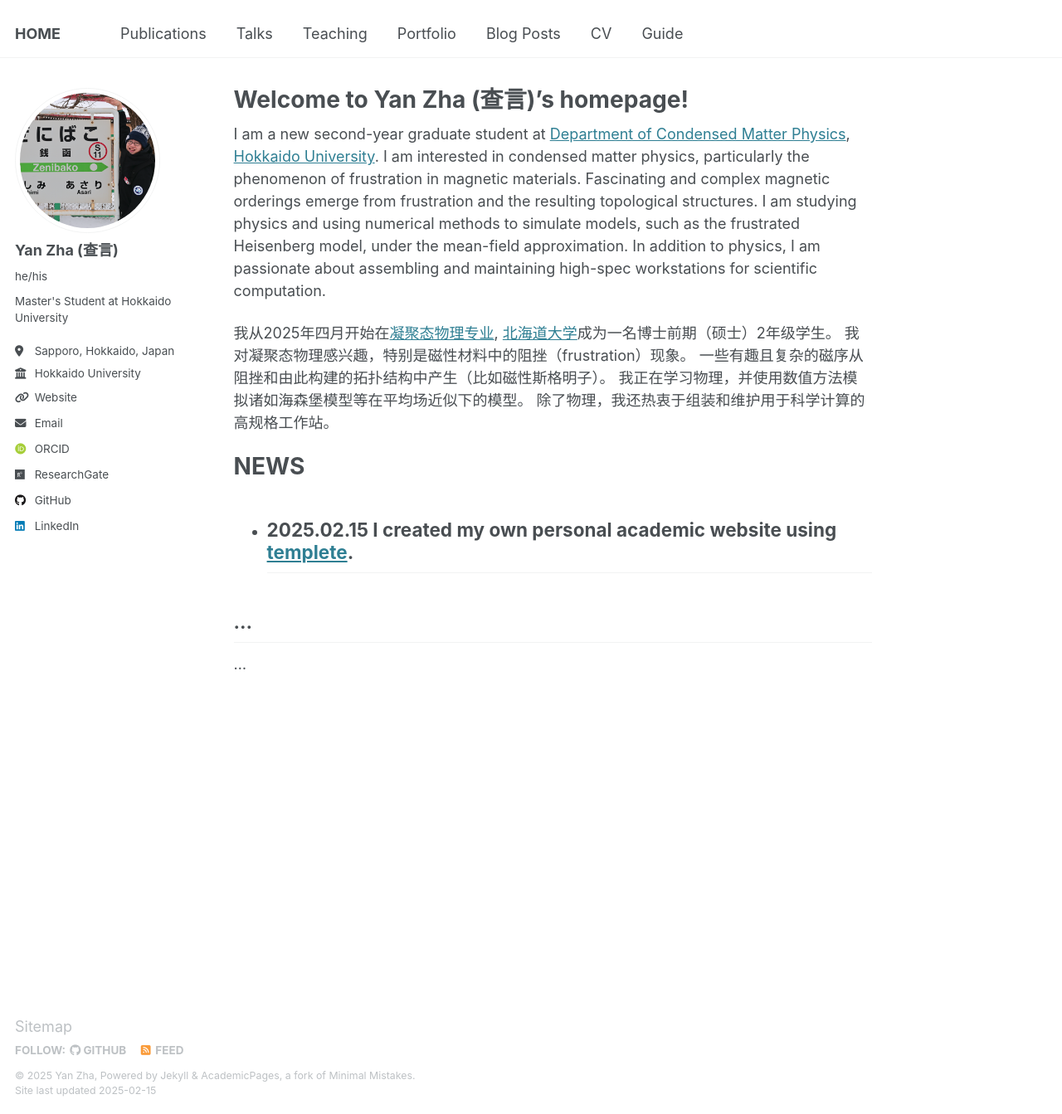
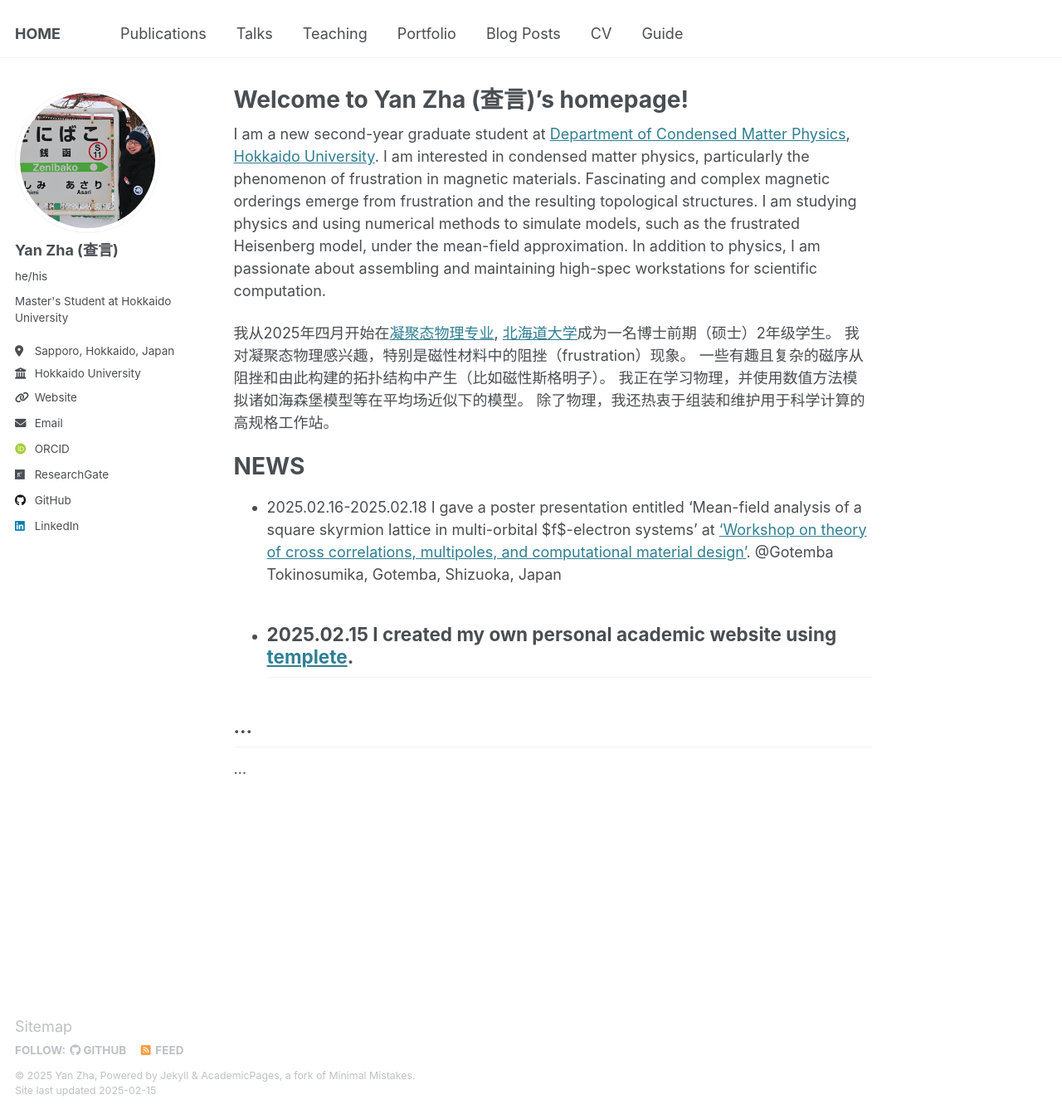
Before and after one commit to yzhacn/yzhacn.github.io, a Jekyll site: the page built from _pages/about.md, in a window 1280 px wide and 1343 px high. Shown: the whole window at 83% size. Built offline with Jekyll 4.4.1, drawn with Linux system fonts in a browser that asks for light colours; some web fonts are replaced.

Commit message:
Update about.md

```diff
--- a/_pages/about.md
+++ b/_pages/about.md
@@ -21,6 +21,8 @@ I am studying physics and using numerical methods to simulate models, such as th
 
 NEWS
 ======
+* 2025.02.16-2025.02.18 I gave a poster presentation entitled ‘Mean-field analysis of a square skyrmion lattice in multi-orbital $f$-electron systems’ at ['Workshop on theory of cross correlations, multipoles, and
+computational material design'](https://asymmetry.hiroshima-u.ac.jp/event/2532). @Gotemba Tokinosumika, Gotemba, Shizuoka, Japan
 * 2025.02.15 I created my own personal academic website using [templete](https://github.com/academicpages/academicpages.github.io).
 ------
 
```
